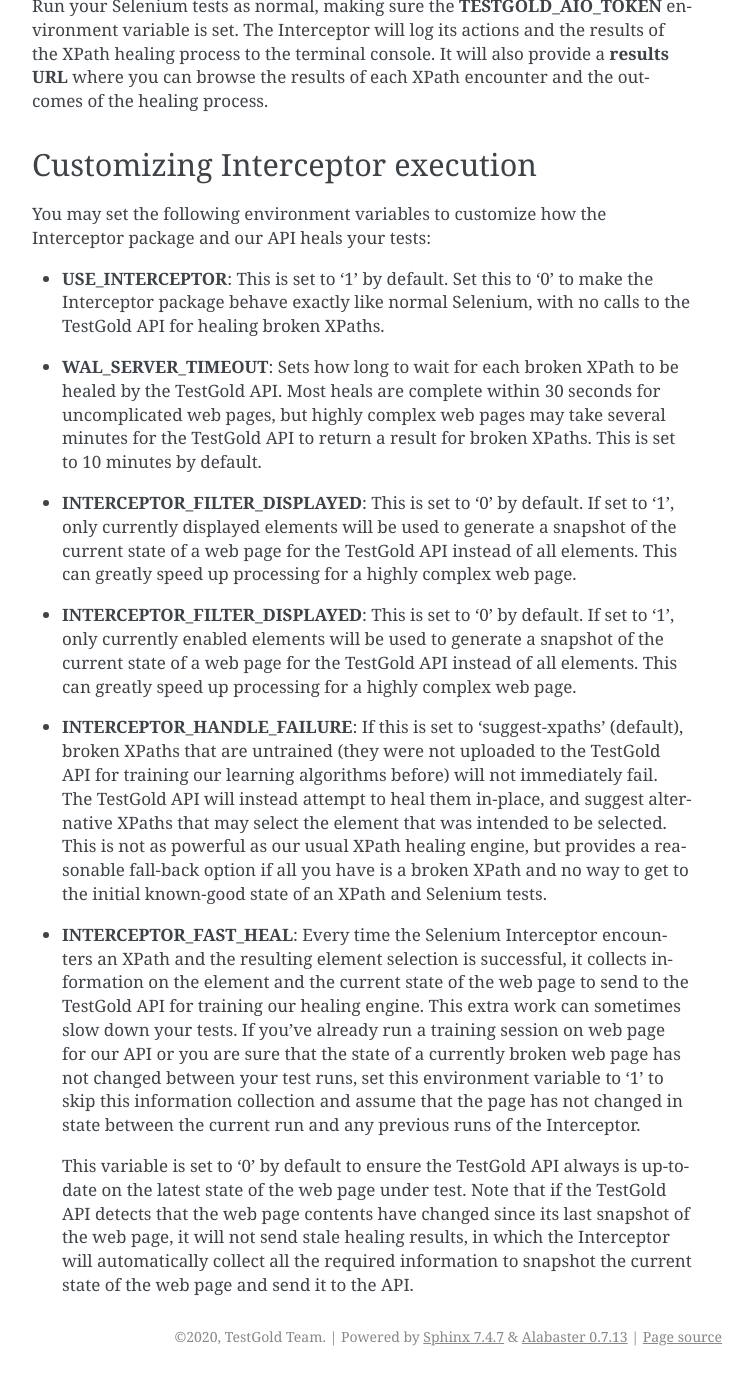
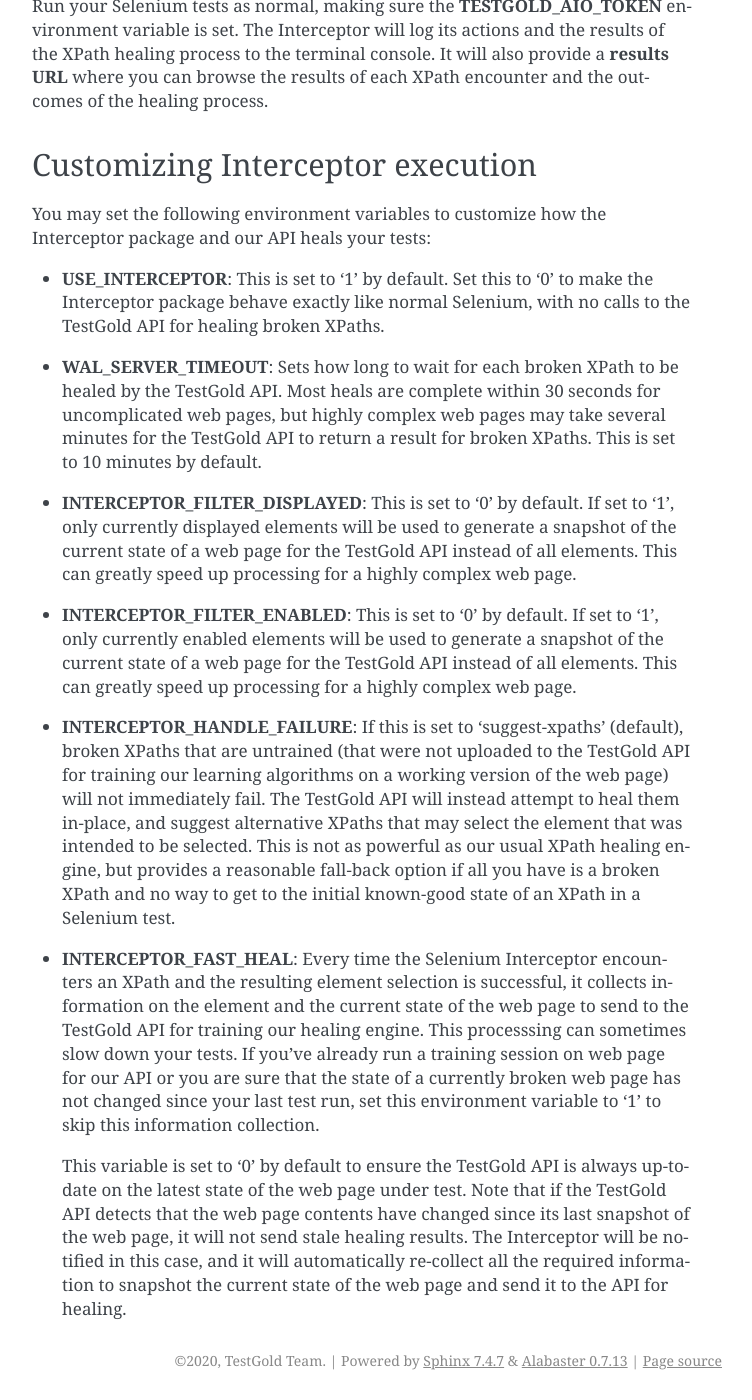
Before and after one commit to aichemydev/testgold, a Sphinx documentation site: the page built from docs/externaluse.rst, in a window 1280 px wide and 1400 px high, scrolled down 1157 px. Shown: the whole window, without its empty margins (388-1140 px from the left). Built offline with Sphinx 7.4.7, drawn with Linux system fonts in a browser that asks for light colours; before the commit the page ends 2533 px from its top, so only the background shows below that.

Commit message:
externaluse: fix typos

```diff
--- a/docs/externaluse.rst
+++ b/docs/externaluse.rst
@@ -62,34 +62,34 @@
   current state of a web page for the TestGold API instead of all elements. This
   can greatly speed up processing for a highly complex web page.
 
-- **INTERCEPTOR_FILTER_DISPLAYED**: This is set to '0' by default. If set to '1',
+- **INTERCEPTOR_FILTER_ENABLED**: This is set to '0' by default. If set to '1',
   only currently enabled elements will be used to generate a snapshot of the
   current state of a web page for the TestGold API instead of all elements. This
   can greatly speed up processing for a highly complex web page.
 
 - **INTERCEPTOR_HANDLE_FAILURE**: If this is set to 'suggest-xpaths' (default),
-  broken XPaths that are untrained (they were not uploaded to the TestGold API
-  for training our learning algorithms before) will not immediately fail. The
-  TestGold API will instead attempt to heal them in-place, and suggest
-  alternative XPaths that may select the element that was intended to be
-  selected. This is not as powerful as our usual XPath healing engine, but
-  provides a reasonable fall-back option if all you have is a broken XPath and
-  no way to get to the initial known-good state of an XPath and Selenium tests.
+  broken XPaths that are untrained (that were not uploaded to the TestGold API
+  for training our learning algorithms on a working version of the web page)
+  will not immediately fail. The TestGold API will instead attempt to heal them
+  in-place, and suggest alternative XPaths that may select the element that was
+  intended to be selected. This is not as powerful as our usual XPath healing
+  engine, but provides a reasonable fall-back option if all you have is a broken
+  XPath and no way to get to the initial known-good state of an XPath in a
+  Selenium test.
 
 - **INTERCEPTOR_FAST_HEAL**: Every time the Selenium Interceptor encounters an
   XPath and the resulting element selection is successful, it collects
   information on the element and the current state of the web page to send to
-  the TestGold API for training our healing engine. This extra work can
+  the TestGold API for training our healing engine. This processsing can
   sometimes slow down your tests. If you've already run a training session on
   web page for our API or you are sure that the state of a currently broken web
-  page has not changed between your test runs, set this environment variable to
-  '1' to skip this information collection and assume that the page has not
-  changed in state between the current run and any previous runs of the
-  Interceptor.
+  page has not changed since your last test run, set this environment variable
+  to '1' to skip this information collection.
 
-  This variable is set to '0' by default to ensure the TestGold API always is
+  This variable is set to '0' by default to ensure the TestGold API is always
   up-to-date on the latest state of the web page under test. Note that if the
   TestGold API detects that the web page contents have changed since its last
-  snapshot of the web page, it will not send stale healing results, in which the
-  Interceptor will automatically collect all the required information to
-  snapshot the current state of the web page and send it to the API.
+  snapshot of the web page, it will not send stale healing results. The
+  Interceptor will be notified in this case, and it will automatically
+  re-collect all the required information to snapshot the current state of the
+  web page and send it to the API for healing.
```
